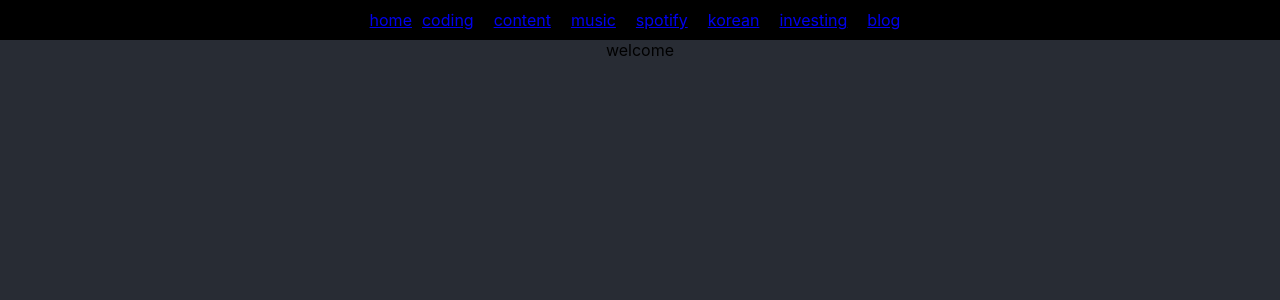
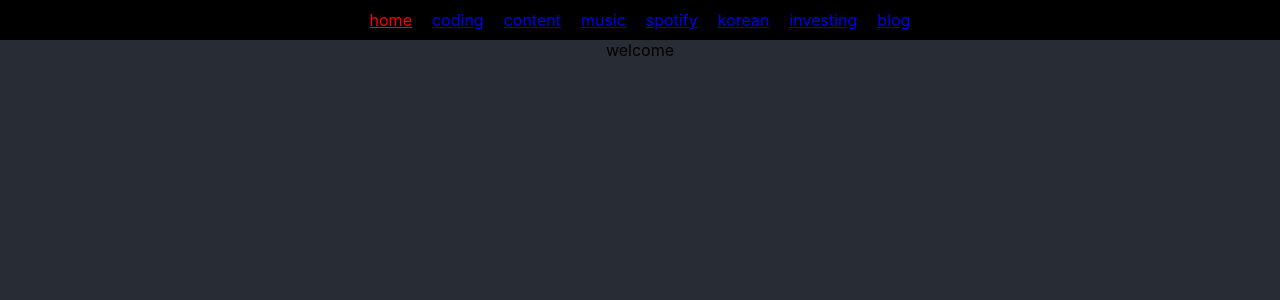
Before and after one commit to jpabadir/jpabadir.github.io, a React (Create React App) app: page / in a window 1280 px wide. Shown: the top 300 px of the page. Built offline with nearby package versions, Linux system fonts and the light colour scheme.

Commit message:
Style home link

```diff
--- a/src/App.js
+++ b/src/App.js
@@ -24,7 +24,18 @@ function App() {
   return (
     <div className="App">
       <div style={{ backgroundColor: 'black' }}>
-        <NavLink to="/">home</NavLink>
+        <NavLink
+          style={({ isActive }) => {
+            return {
+              display: 'inline-block',
+              padding: '10px 10px',
+              color: isActive ? 'red' : '',
+            };
+          }}
+          to="/"
+        >
+          home
+        </NavLink>
         {navItems.map((item) => (
           <NavLink
             style={({ isActive }) => {
```
